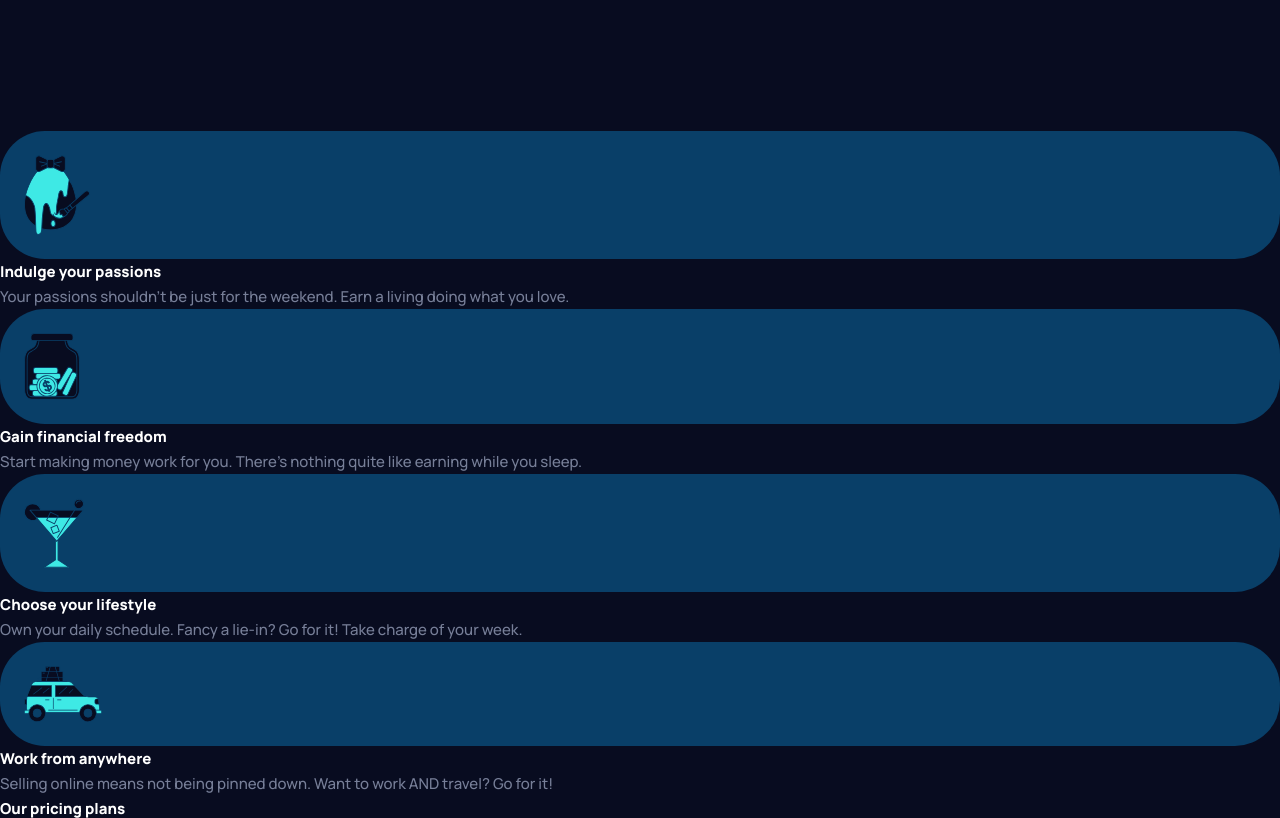
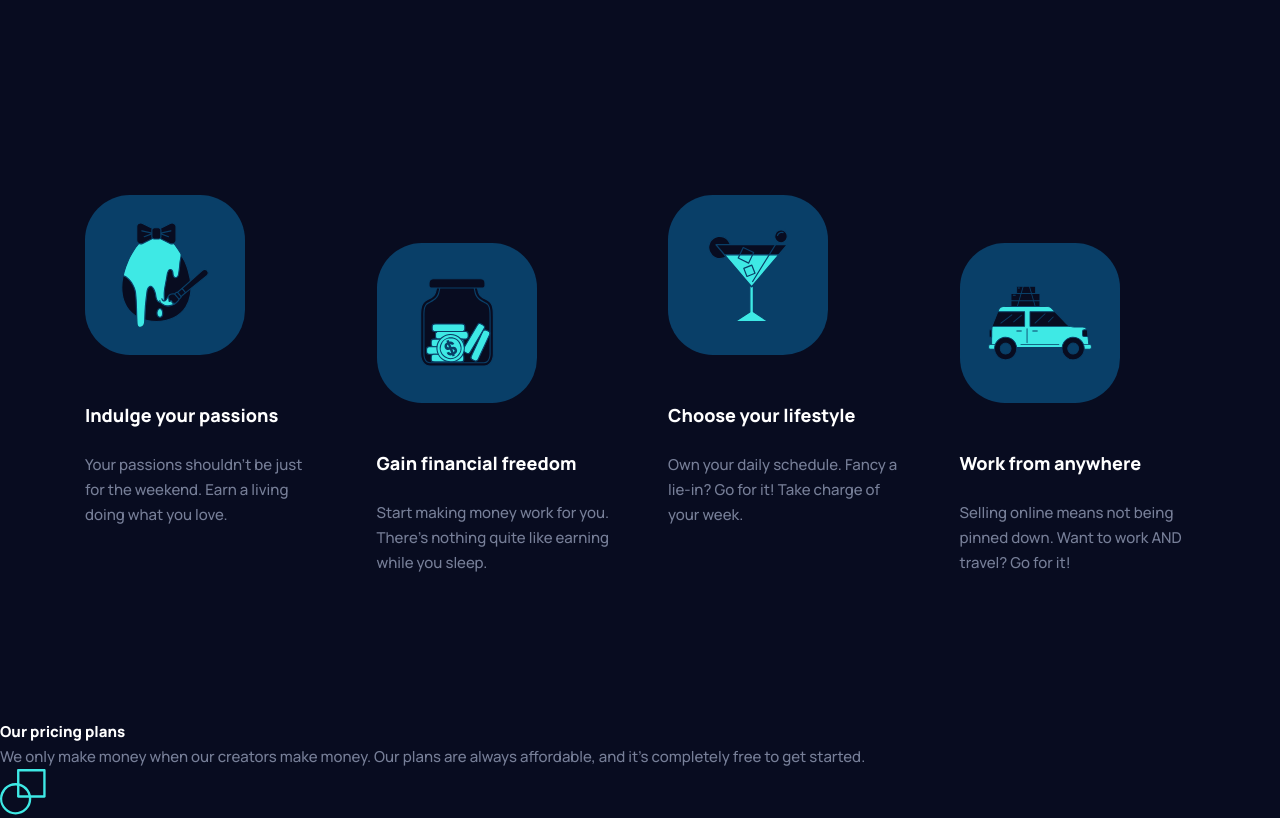
Before and after one commit to Dudeldups/FM-maker-landing-page, a website built with Vite: page index.html in a window 1280 px wide. Shown: the part 680-1498 px from the top of the page. Built offline with nearby package versions, Linux system fonts and the light colour scheme.

Commit message:
added benefits section styling

```diff
--- a/index.html
+++ b/index.html
@@ -58,75 +58,93 @@
         </div>
       </section>
 
-      <section class="mt-36">
-        <ul>
-          <li class="grid">
-            <div class="bg-blue rounded-[45px] p-6">
+      <section class="mt-36 mx-auto px-6 max-w-page md:px-24 lg:mt-52 lg:px-10">
+        <h2 class="sr-only">Your benefits with Maker</h2>
+        <ul
+          class="grid gap-14 justify-items-center lg:justify-items-start lg:grid-cols-4">
+          <li
+            class="flex flex-col justify-center items-center gap-8 max-w-80 mobile:text-center md:flex-row md:ml-14 md:max-w-[31.25rem] lg:flex-col lg:items-start lg:mx-0 lg:justify-start lg:gap-12">
+            <div
+              class="flex justify-center items-center min-w-32 aspect-square bg-blue rounded-[45px] lg:min-w-40">
               <img
-                class="w-[66px]"
+                class="w-[4.125rem] lg:scale-[1.33]"
                 src="/assets/images/illustration-passions.svg"
                 alt=""
                 width="66"
                 height="80" />
             </div>
-            <h2>Indulge your passions</h2>
-            <p>
+            <div>
+              <h3 class="text-sm">Indulge your passions</h3>
+              <p class="mt-3 lg:mt-6">
                 Your passions shouldn't be just for the weekend. Earn a living
                 doing what you love.
               </p>
+            </div>
           </li>
 
-          <li>
-            <div class="bg-blue rounded-[45px] p-6">
+          <li
+            class="flex flex-col justify-center items-center gap-8 max-w-80 mobile:text-center md:flex-row md:mr-14 md:max-w-[31.25rem] lg:flex-col lg:items-start lg:mx-0 lg:mt-12 lg:justify-start lg:gap-12">
+            <div
+              class="flex justify-center items-center min-w-32 aspect-square bg-blue rounded-[45px] lg:min-w-40">
               <img
-                class="w-[56px]"
+                class="w-[3.5rem] lg:scale-[1.33]"
                 src="/assets/images/illustration-financial-freedom.svg"
                 alt=""
                 width="56"
                 height="67" />
             </div>
-            <h2>Gain financial freedom</h2>
-            <p>
+            <div>
+              <h3 class="text-sm">Gain financial freedom</h3>
+              <p class="mt-3 lg:mt-6">
                 Start making money work for you. There’s nothing quite like
                 earning while you sleep.
               </p>
+            </div>
           </li>
 
-          <li>
-            <div class="bg-blue rounded-[45px] p-6">
+          <li
+            class="flex flex-col justify-center items-center gap-8 max-w-80 mobile:text-center md:flex-row md:ml-14 md:max-w-[31.25rem] lg:flex-col lg:items-start lg:mx-0 lg:justify-start lg:gap-12">
+            <div
+              class="flex justify-center items-center min-w-32 aspect-square bg-blue rounded-[45px] lg:min-w-40">
               <img
-                class="w-[60px]"
+                class="w-[3.75rem] lg:scale-[1.33]"
                 src="/assets/images/illustration-lifestyle.svg"
                 alt=""
                 width="60"
                 height="71" />
             </div>
-            <h2>Choose your lifestyle</h2>
-            <p>
-              Own your daily schedule. Fancy a lie-in? Go for it! Take charge of
-              your week.
+            <div>
+              <h3 class="text-sm">Choose your lifestyle</h3>
+              <p class="mt-3 lg:mt-6">
+                Own your daily schedule. Fancy a lie-in? Go for it! Take charge
+                of your week.
               </p>
+            </div>
           </li>
 
-          <li>
-            <div class="bg-blue rounded-[45px] p-6">
+          <li
+            class="flex flex-col justify-center items-center gap-8 max-w-80 mobile:text-center md:flex-row md:mr-14 md:max-w-[31.25rem] lg:flex-col lg:items-start lg:mx-0 lg:mt-12 lg:justify-start lg:gap-12">
+            <div
+              class="flex justify-center items-center min-w-32 aspect-square bg-blue rounded-[45px] lg:min-w-40">
               <img
-                class="w-[78px]"
+                class="w-[4.875rem] lg:scale-[1.33]"
                 src="/assets/images/illustration-work-anywhere.svg"
                 alt=""
                 width="78"
                 height="56" />
             </div>
-            <h2>Work from anywhere</h2>
-            <p>
+            <div>
+              <h3 class="text-sm">Work from anywhere</h3>
+              <p class="mt-3 lg:mt-6">
                 Selling online means not being pinned down. Want to work AND
                 travel? Go for it!
               </p>
+            </div>
           </li>
         </ul>
       </section>
 
-      <section>
+      <section class="mt-36">
         <h2>Our pricing plans</h2>
         <p>
           We only make money when our creators make money. Our plans are always
```
Lines whose indentation alone changed are shown as unchanged.
